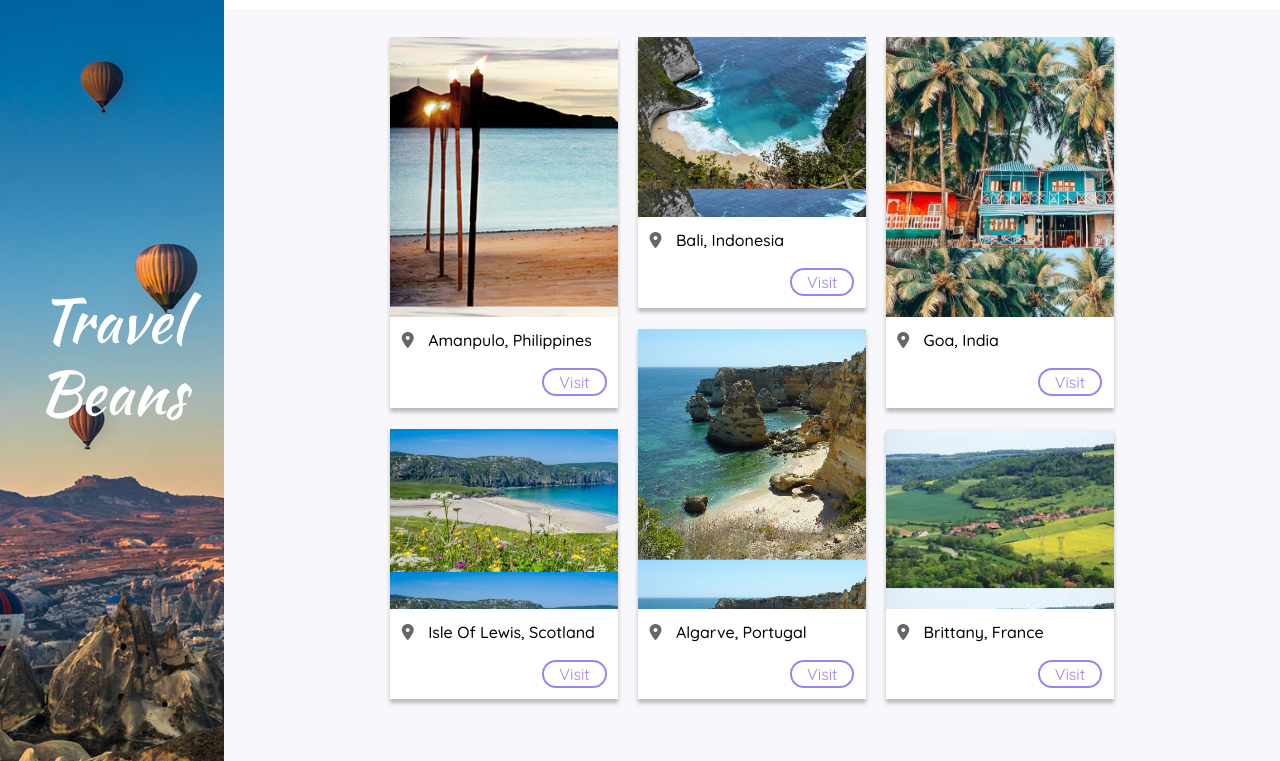
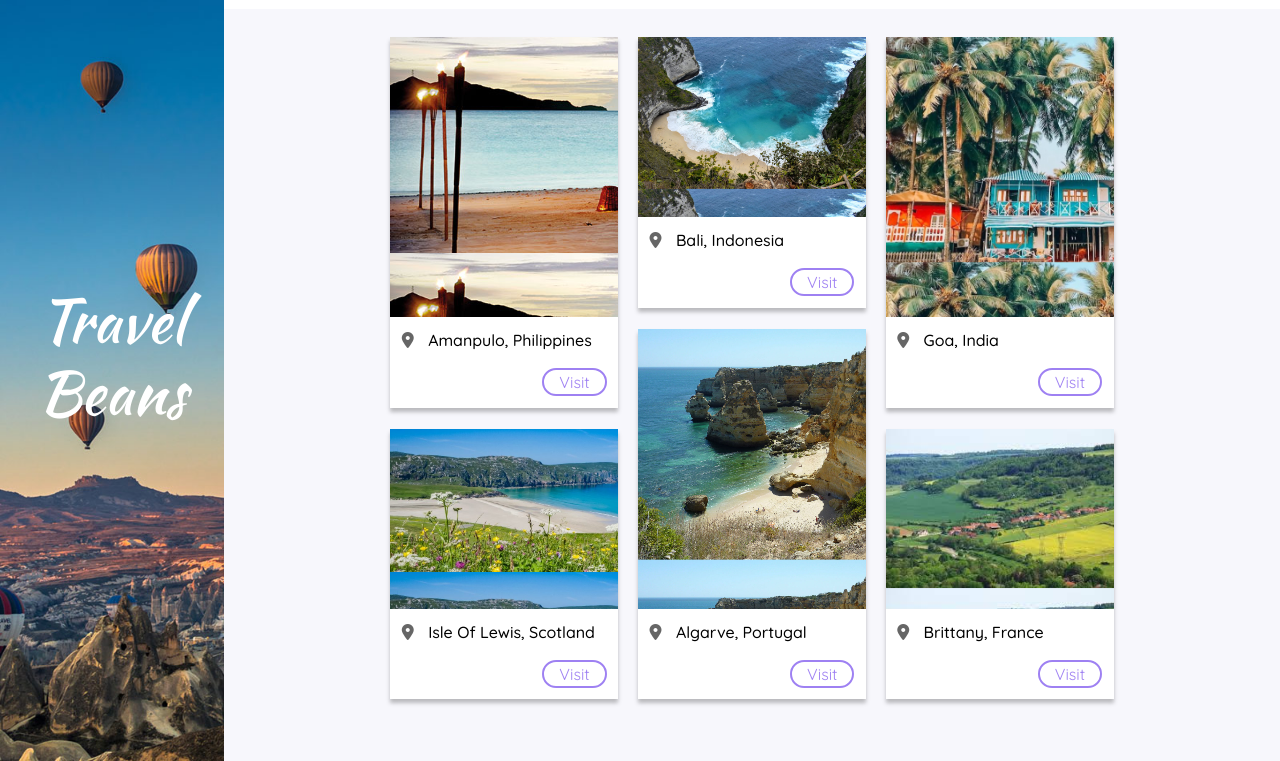
Before and after one commit to o-souter/Travel-Beans, a plain HTML site: page Discover.html in a window 1280 px wide. Shown: the part 39-800 px from the top of the page. Drawn offline with nearby package versions, Linux system fonts and the light colour scheme; files whose address does not match are found by name.

Commit message:
Slight Fixes

```diff
--- a/Discover.html
+++ b/Discover.html
@@ -42,12 +42,13 @@
                 <div class="masonryholder">
 
                     <div class="masonryblocks">
-                        <div class="header-image lg" style="background-image: url('assets/images/Extended/Amanpulo.jpg'); background-size: 505%;"></div>
+                        <div class="header-image lg" style="background-image: url('assets/images/Extended/Amanpulo.jpg'); background-size: 405%;"></div>
                         <div class="item-info">
                             <p><i class="fas fa-map-marker-alt"></i> <span class="location">Amanpulo, Philippines</span></p>
                             <a href="./Places/Amanpulo.html" class="purple-button">Visit</a>
                         </div>
                     </div>
+
                     <div class="masonryblocks">
                         <div class="header-image sm" style="background-image: url('assets/images/Extended/Lewis.jpg');  background-size: 125%;"></div>
                         <div class="item-info">
@@ -72,12 +73,13 @@
                     </div>
 
                     <div class="masonryblocks">
-                        <div class="header-image lg" style="background-image: url('assets/images/Extended/India.jpeg'); background-size: 150%;"></div>
+                        <div class="header-image lg" style="background-image: url('assets/images/Extended/India.jpeg'); background-size: 160%;"></div>
                         <div class="item-info">
                             <p><i class="fas fa-map-marker-alt"></i> <span class="location">Goa, India</span></p>
                             <a href="./Places/Goa.html" class="purple-button">Visit</a>
                         </div>
                     </div>
+
                     <div class="masonryblocks">
                         <div class="header-image sm" style="background-image: url('assets/images/Extended/Brain.jfif'); background-size: 105%;"></div>
                         <div class="item-info">
```
